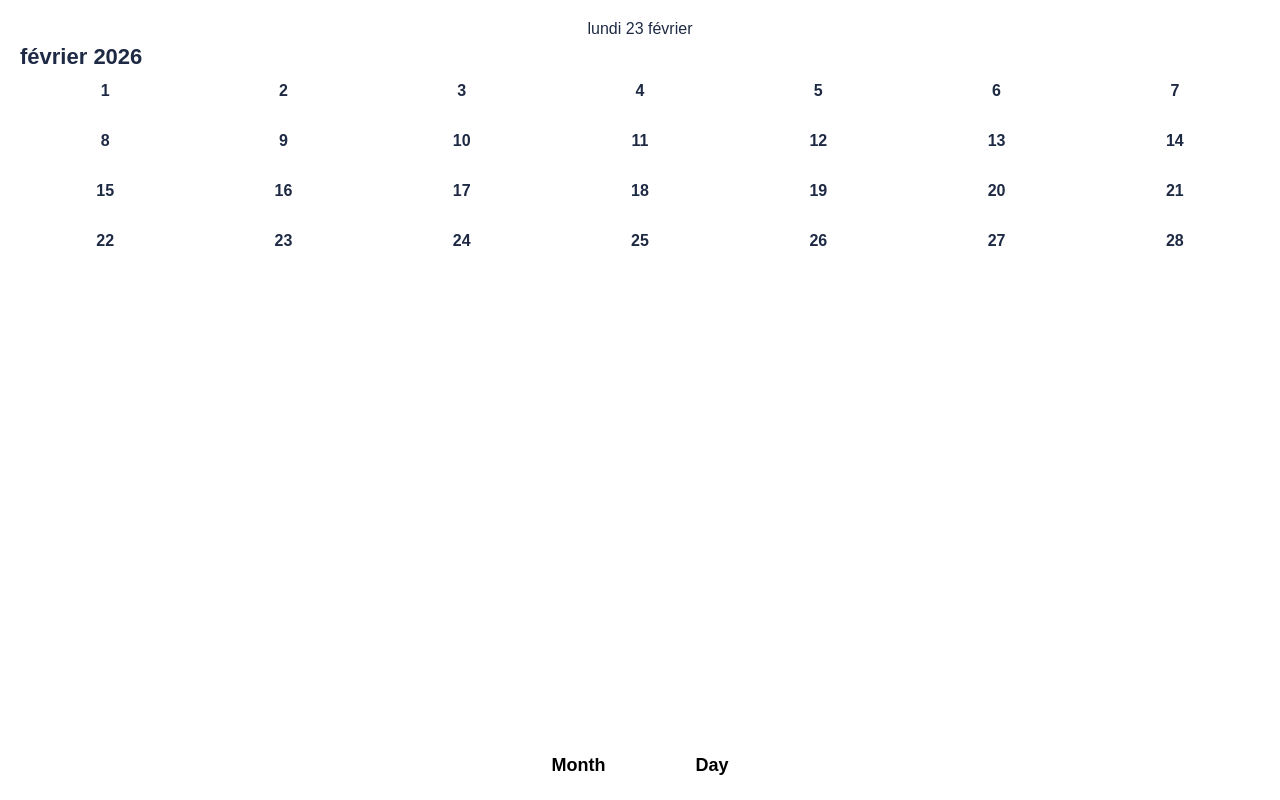
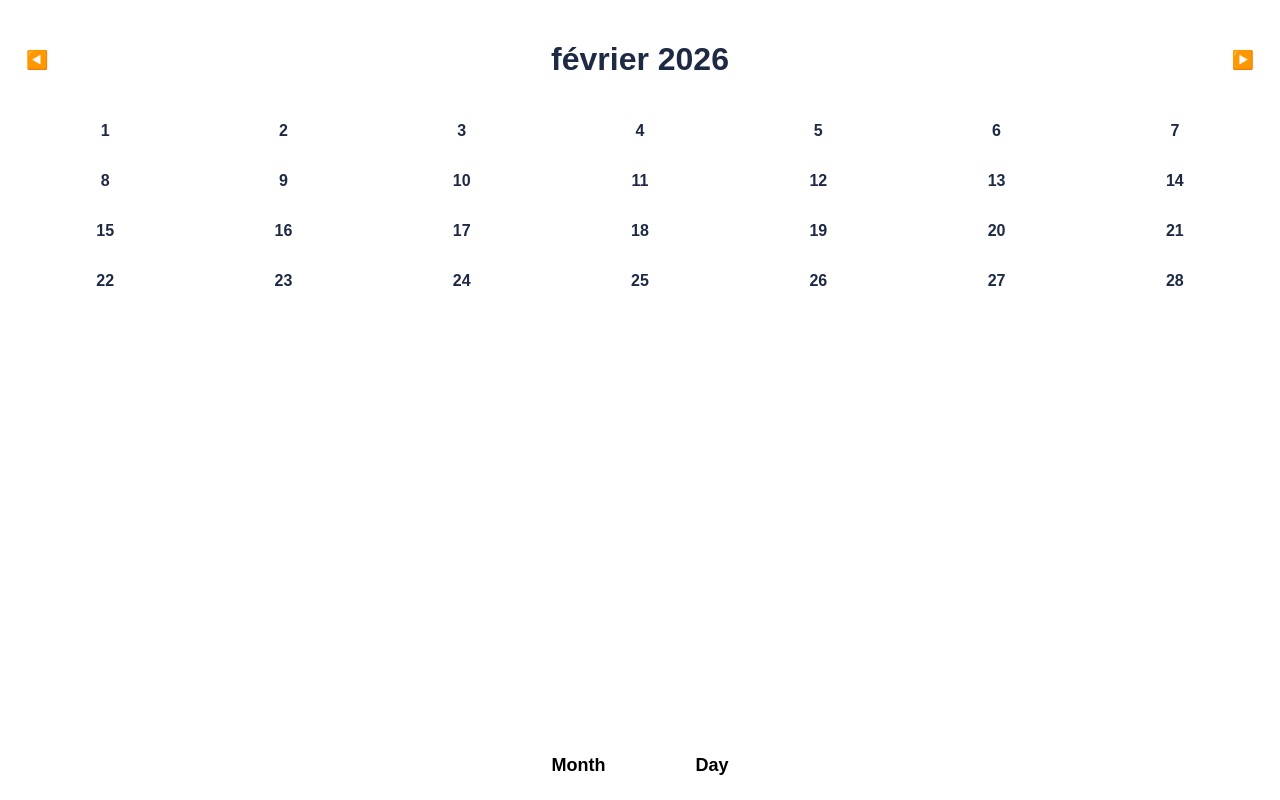
Before and after one commit to elifortinplante/Agenda, a plain HTML site: page index.html in a window 1280 px wide. Drawn offline with Linux system fonts and the light colour scheme.

Commit message:
Update index.html

```diff
--- a/index.html
+++ b/index.html
@@ -17,93 +17,93 @@ body {
 .page { display: none; padding: 20px; padding-bottom: 80px; }
 .active { display: block; }
 
-.dateTop { text-align: center; margin-bottom: 6px; }
+.headerMonth {
+  display:flex;
+  justify-content:space-between;
+  align-items:center;
+  margin-bottom:10px;
+}
 
 .header {
-  display: flex;
-  justify-content: space-between;
-  align-items: center;
+  display:flex;
+  justify-content:space-between;
+  align-items:center;
 }
 
-h1 { margin: 0; font-size: 22px; }
-
 .grid {
-  display: grid;
-  grid-template-columns: repeat(7, 1fr);
-  gap: 8px;
+  display:grid;
+  grid-template-columns:repeat(7,1fr);
+  gap:8px;
 }
 
 .day-box {
-  background: rgba(255,255,255,0.7);
-  padding: 12px;
-  text-align: center;
-  border-radius: 10px;
-  font-weight: bold;
+  background:rgba(255,255,255,0.7);
+  padding:12px;
+  text-align:center;
+  border-radius:10px;
+  font-weight:bold;
 }
 
 .todo {
-  display: flex;
-  align-items: center;
-  background: rgba(255,255,255,0.8);
-  padding: 10px;
-  border-radius: 10px;
-  margin-top: 10px;
+  display:flex;
+  align-items:center;
+  background:rgba(255,255,255,0.8);
+  padding:10px;
+  border-radius:10px;
+  margin-top:10px;
 }
 
-.todo span {
-  flex: 1;
-  margin-left: 10px;
+.todo span { flex:1; margin-left:10px; }
+
+.right-buttons {
+  display:flex;
+  gap:10px;
 }
 
-.right-buttons {
-  display: flex;
-  gap: 10px;
-}
-
-.drag {
-  cursor: grab;
-  user-select: none;
-}
+.drag { cursor:grab; user-select:none; }
 
 button {
-  border: none;
-  background: none;
-  font-size: 18px;
+  border:none;
+  background:none;
+  font-size:18px;
 }
 
 input[type="text"] {
-  width: 100%;
-  padding: 10px;
-  border-radius: 10px;
-  border: none;
-  margin-top: 10px;
+  width:100%;
+  padding:10px;
+  border-radius:10px;
+  border:none;
+  margin-top:10px;
 }
 
 .nav {
-  position: fixed;
-  bottom: 12px;
-  width: 100%;
-  display: flex;
-  justify-content: center;
-  gap: 40px;
+  position:fixed;
+  bottom:12px;
+  width:100%;
+  display:flex;
+  justify-content:center;
+  gap:40px;
 }
 
 .nav button {
-  background: rgba(255,255,255,0.8);
-  padding: 12px 25px;
-  border-radius: 20px;
-  font-weight: bold;
+  background:rgba(255,255,255,0.8);
+  padding:12px 25px;
+  border-radius:20px;
+  font-weight:bold;
 }
 
-.dragging { opacity: 0.4; }
+.dragging { opacity:0.4; }
 </style>
 </head>
 <body>
 
 <!-- MONTH -->
 <div id="monthPage" class="page active">
-  <div id="todayTop" class="dateTop"></div>
-  <h1 id="monthTitle"></h1>
+  <div class="headerMonth">
+    <button onclick="changeMonth(-1)">◀️</button>
+    <h1 id="monthTitle"></h1>
+    <button onclick="changeMonth(1)">▶️</button>
+  </div>
   <div class="grid" id="daysGrid"></div>
 </div>
 
@@ -125,44 +125,29 @@ input[type="text"] {
 </div>
 
 <script>
-const jours = ["dimanche","lundi","mardi","mercredi","jeudi","vendredi","samedi"];
-const mois = ["janvier","février","mars","avril","mai","juin","juillet","août","septembre","octobre","novembre","décembre"];
+const jours=["dimanche","lundi","mardi","mercredi","jeudi","vendredi","samedi"];
+const mois=["janvier","février","mars","avril","mai","juin","juillet","août","septembre","octobre","novembre","décembre"];
 
-let selectedDate = new Date();
-const today = new Date();
+let selectedDate=new Date();
+selectedDate.setHours(12,0,0,0);
+
+let currentMonth=new Date();
+currentMonth.setDate(1);
 
 function formatDate(date){
   return jours[date.getDay()]+" "+date.getDate()+" "+mois[date.getMonth()];
 }
 
 function updateDayView(){
-  document.getElementById("dateTitle").textContent = formatDate(selectedDate);
+  document.getElementById("dateTitle").textContent=formatDate(selectedDate);
   displayTasks();
 }
 
 function goToToday(){
-  selectedDate = new Date();
+  selectedDate=new Date();
+  selectedDate.setHours(12,0,0,0);
   updateDayView();
   showPage('dayPage');
-}
-
-document.getElementById("todayTop").textContent = formatDate(today);
-document.getElementById("monthTitle").textContent =
-  mois[today.getMonth()]+" "+today.getFullYear();
-
-const daysGrid=document.getElementById("daysGrid");
-const daysInMonth=new Date(today.getFullYear(), today.getMonth()+1,0).getDate();
-
-for(let i=1;i<=daysInMonth;i++){
-  const div=document.createElement("div");
-  div.className="day-box";
-  div.textContent=i;
-  div.onclick=()=>{
-    selectedDate = new Date(today.getFullYear(), today.getMonth(), i);
-    updateDayView();
-    showPage('dayPage');
-  };
-  daysGrid.appendChild(div);
 }
 
 function showPage(page){
@@ -170,8 +155,44 @@ function showPage(page){
   document.getElementById(page).classList.add("active");
 }
 
+const daysGrid=document.getElementById("daysGrid");
+
+function generateCalendar(){
+  daysGrid.innerHTML="";
+  const year=currentMonth.getFullYear();
+  const month=currentMonth.getMonth();
+
+  document.getElementById("monthTitle").textContent=
+    mois[month]+" "+year;
+
+  const daysInMonth=new Date(year,month+1,0).getDate();
+
+  for(let i=1;i<=daysInMonth;i++){
+    const div=document.createElement("div");
+    div.className="day-box";
+    div.textContent=i;
+
+    div.onclick=()=>{
+      selectedDate=new Date(year,month,i);
+      selectedDate.setHours(12,0,0,0);
+      updateDayView();
+      showPage('dayPage');
+    };
+
+    daysGrid.appendChild(div);
+  }
+}
+
+function changeMonth(step){
+  currentMonth.setMonth(currentMonth.getMonth()+step);
+  generateCalendar();
+}
+
 function getKey(){
-  return "tasks-"+selectedDate.toDateString();
+  const y=selectedDate.getFullYear();
+  const m=String(selectedDate.getMonth()+1).padStart(2,'0');
+  const d=String(selectedDate.getDate()).padStart(2,'0');
+  return `tasks-${y}-${m}-${d}`;
 }
 
 function getTasks(){
@@ -179,7 +200,7 @@ function getTasks(){
 }
 
 function saveTasks(tasks){
-  localStorage.setItem(getKey(), JSON.stringify(tasks));
+  localStorage.setItem(getKey(),JSON.stringify(tasks));
 }
 
 const todoList=document.getElementById("todoList");
@@ -192,7 +213,6 @@ function displayTasks(){
     const div=document.createElement("div");
     div.className="todo";
 
-    // checkbox gauche
     const check=document.createElement("input");
     check.type="checkbox";
     check.checked=task.done;
@@ -201,11 +221,9 @@ function displayTasks(){
       saveTasks(tasks);
     };
 
-    // texte
     const text=document.createElement("span");
     text.textContent=task.text;
 
-    // boutons droite
     const right=document.createElement("div");
     right.className="right-buttons";
 
@@ -253,10 +271,10 @@ function showInput(){
   taskInput.focus();
 }
 
-taskInput.addEventListener("keypress", e=>{
+taskInput.addEventListener("keypress",e=>{
   if(e.key==="Enter" && taskInput.value.trim()!=""){
     const tasks=getTasks();
-    tasks.push({text:taskInput.value, done:false});
+    tasks.push({text:taskInput.value,done:false});
     saveTasks(tasks);
     taskInput.value="";
     taskInput.style.display="none";
@@ -271,8 +289,8 @@ function enableDrag(){
   list.querySelectorAll(".drag").forEach(handle=>{
     const item=handle.closest(".todo");
 
-    handle.addEventListener("touchstart", startDrag,{passive:false});
-    handle.addEventListener("mousedown", startDrag);
+    handle.addEventListener("touchstart",startDrag,{passive:false});
+    handle.addEventListener("mousedown",startDrag);
 
     function startDrag(e){
       e.preventDefault();
@@ -282,8 +300,8 @@ function enableDrag(){
     }
   });
 
-  document.addEventListener("touchmove", moveDrag,{passive:false});
-  document.addEventListener("mousemove", moveDrag);
+  document.addEventListener("touchmove",moveDrag,{passive:false});
+  document.addEventListener("mousemove",moveDrag);
 
   function moveDrag(e){
     if(!dragged) return;
@@ -299,12 +317,12 @@ function enableDrag(){
     if(after==null){
       list.appendChild(dragged);
     } else if(after!==dragged){
-      list.insertBefore(dragged, after);
+      list.insertBefore(dragged,after);
     }
   }
 
-  document.addEventListener("touchend", endDrag);
-  document.addEventListener("mouseup", endDrag);
+  document.addEventListener("touchend",endDrag);
+  document.addEventListener("mouseup",endDrag);
 
   function endDrag(){
     if(!dragged) return;
@@ -323,6 +341,7 @@ function enableDrag(){
   }
 }
 
+generateCalendar();
 updateDayView();
 </script>
 </body>
```
